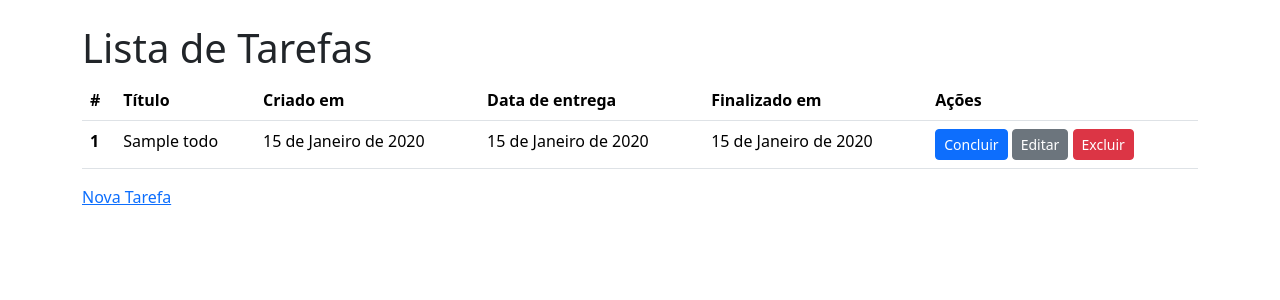
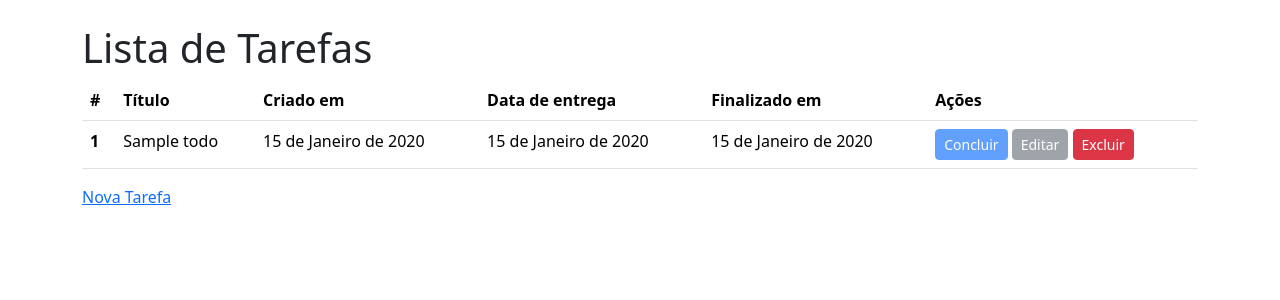
Before and after one commit to Elisariane/twtodolist, a Django app: page / in a window 1280 px wide. Shown: the part 57-357 px from the top of the page. Run offline with Django 5.2, Linux system fonts and the light colour scheme; tables that the repository leaves empty hold one stand-in row (values such as "Sample post").

Commit message:
:sparkles: feat: Função de conclusão de tarefa

```diff
--- a/setup/urls.py
+++ b/setup/urls.py
@@ -1,7 +1,7 @@
 from django.contrib import admin
 from django.urls import path
 
-from todos.views import TodoListView, TodoCreateView, TodoUpdateView, TodoDeleteView
+from todos.views import TodoListView, TodoCreateView, TodoUpdateView, TodoDeleteView, TodoCompleteView
 
 urlpatterns = [
     path("admin/", admin.site.urls),
@@ -9,4 +9,6 @@ urlpatterns = [
     path("create", TodoCreateView.as_view(), name="todo_create"),
     path("update/<int:pk>", TodoUpdateView.as_view(), name="todo_update"),
     path("delete/<int:pk>", TodoDeleteView.as_view(), name="todo_delete"),
+    path("complete/<int:pk>", TodoCompleteView.as_view(), name="todo_complete"),
+
 ]
--- a/todos/models.py
+++ b/todos/models.py
@@ -1,4 +1,5 @@
 from django.db import models
+from datetime import date
 
 
 class Todo(models.Model):
@@ -8,3 +9,11 @@ class Todo(models.Model):
     created_at = models.DateField(auto_now_add=True, null=False, blank=False)
     deadline = models.DateField(verbose_name="Data de entrega", null=False, blank=False)
     finished_at = models.DateField(null=True)
+
+    class Meta:
+        ordering = ["deadline"]
+
+    def mark_has_complete(self):
+        if not self.finished_at:
+            self.finished_at = date.today()
+            self.save()
--- a/todos/templates/todos/todo_list.html
+++ b/todos/templates/todos/todo_list.html
@@ -26,8 +26,8 @@ Lista de tarefas
         <td>{{ todo.deadline }}</td>
         <td>{{ todo.finished_at | default:"-"}}</td>
         <td>
-            <a href="" class="btn btn-primary btn-sm">Concluir</a>
-            <a href="{% url 'todo_update' pk=todo.pk %}" class="btn btn-secondary btn-sm">Editar</a>
+            <a  href="{% url 'todo_complete' pk=todo.pk %}" class="btn btn-primary btn-sm {% if todo.finished_at %}disabled{% endif %}">Concluir</a>
+            <a href="{% url 'todo_update' pk=todo.pk %}" class="btn btn-secondary btn-sm {% if todo.finished_at %}disabled{% endif %}">Editar</a>
             <a href="{% url 'todo_delete' pk=todo.pk %}" class="btn btn-danger btn-sm">Excluir</a>
         </td>
       </tr>
--- a/todos/views.py
+++ b/todos/views.py
@@ -1,6 +1,7 @@
-from django.views.generic import ListView, CreateView, UpdateView, DeleteView
+from django.views.generic import ListView, CreateView, UpdateView, DeleteView, View
 from django.urls import reverse_lazy
 from .models import Todo
+from django.shortcuts import get_object_or_404, redirect
 
 
 class TodoListView(ListView):
@@ -12,11 +13,20 @@ class TodoCreateView(CreateView):
     fields = ["title", "deadline"]
     success_url = reverse_lazy("todo_list")
 
+
 class TodoUpdateView(UpdateView):
     model = Todo
     fields = ["title", "deadline"]
     success_url = reverse_lazy("todo_list")
 
+
 class TodoDeleteView(DeleteView):
     model = Todo
     success_url = reverse_lazy("todo_list")
+
+
+class TodoCompleteView(View):
+    def get(self, request, pk):
+        todo = get_object_or_404(Todo, pk=pk)
+        todo.mark_has_complete()
+        return redirect("todo_list")
```
